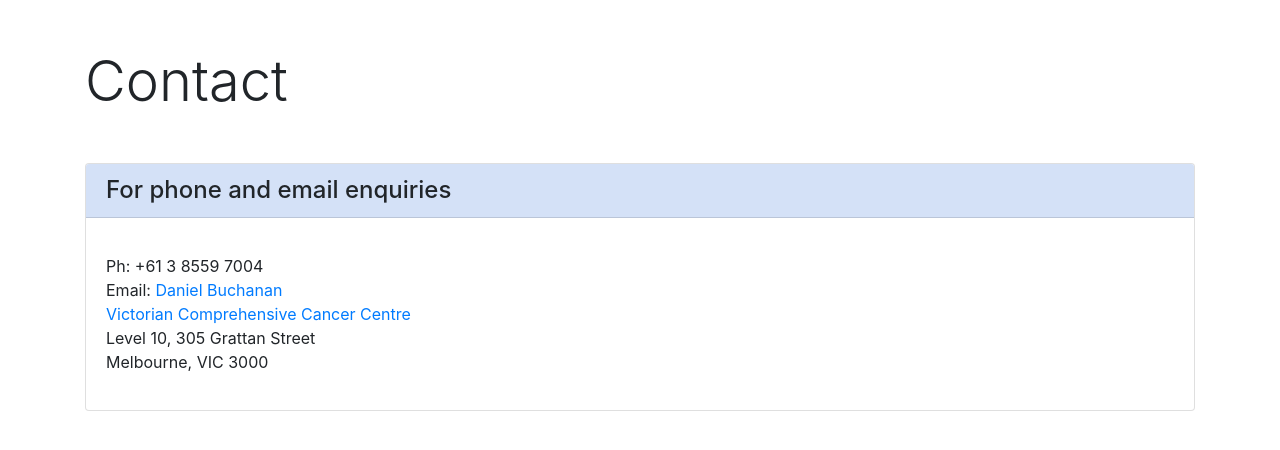
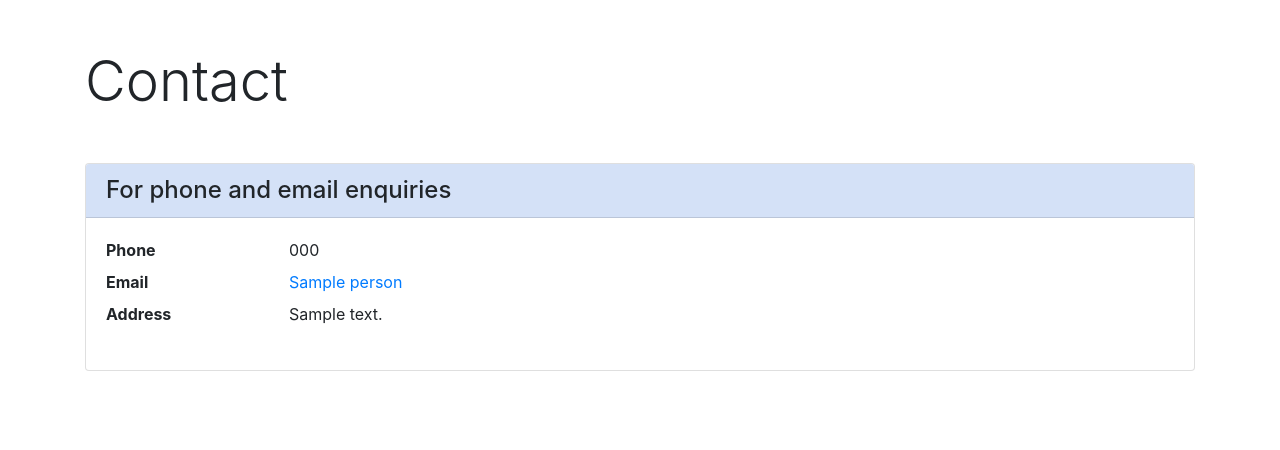
Before and after one commit to bjpop/coglabweb, a Python web app: template templates/contact.html in a window 1280 px wide. Shown: the part 56-506 px from the top of the page. Run offline with Jinja, Linux system fonts and the light colour scheme; the template is opened without the code that fills it: most values are stand-ins (such as "Sample title", 1, 10 or a date in 2020); some libraries are stand-ins or nearby versions.

Commit message:
Template contact

```diff
--- a/coglabweb/main.py
+++ b/coglabweb/main.py
@@ -132,7 +132,7 @@ def render_pages(options, jinja_env):
     templates = [
             ("index.html", "index.yaml", identity),
             ("funding.html", "funding.yaml", identity),
-            ("contact.html", None, identity),
+            ("contact.html", "contact.yaml", identity),
             ("publications.html", "publications.yaml", papers_by_year),
             ("partners.html", None, identity),
             ("team.html", "team.yaml", identity),
--- a/templates/contact.html
+++ b/templates/contact.html
@@ -9,15 +9,18 @@
 <div class="card">
   <h4 class="card-header">For phone and email enquiries</h4>
   <div class="card-body">
-              <p class="card-text">
-                    <address>
-                    Ph: +61 3 8559 7004<br>
-                    Email: <a href="mailto:daniel.buchanan@unimelb.edu.au">Daniel Buchanan</a><br>
-		    <a href="https://www.victorianccc.org.au/">Victorian Comprehensive Cancer Centre</a><br>
-                    Level 10, 305 Grattan Street<br>
-                    Melbourne, VIC 3000
-                    </address>
-              </p>
+
+     <dl class="row">
+       <dt class="col-sm-2">Phone</dt>
+       <dd class="col-sm-10">{{ contents.phone }}</dd>
+
+       <dt class="col-sm-2">Email</dt>
+       <dd class="col-sm-10"><a href="mailto:{{ contents.email }}">{{ contents.person }}</a></dd>
+
+       <dt class="col-sm-2">Address</dt>
+       <dd class="col-sm-10">{{ contents.address}}</dd>
+     </dl>
+
   </div>
 </div>
 {% endblock %}
```
Also changed, not shown: docs/contact.html (+13 -7 lines). Lines whose indentation alone changed are shown as unchanged.
